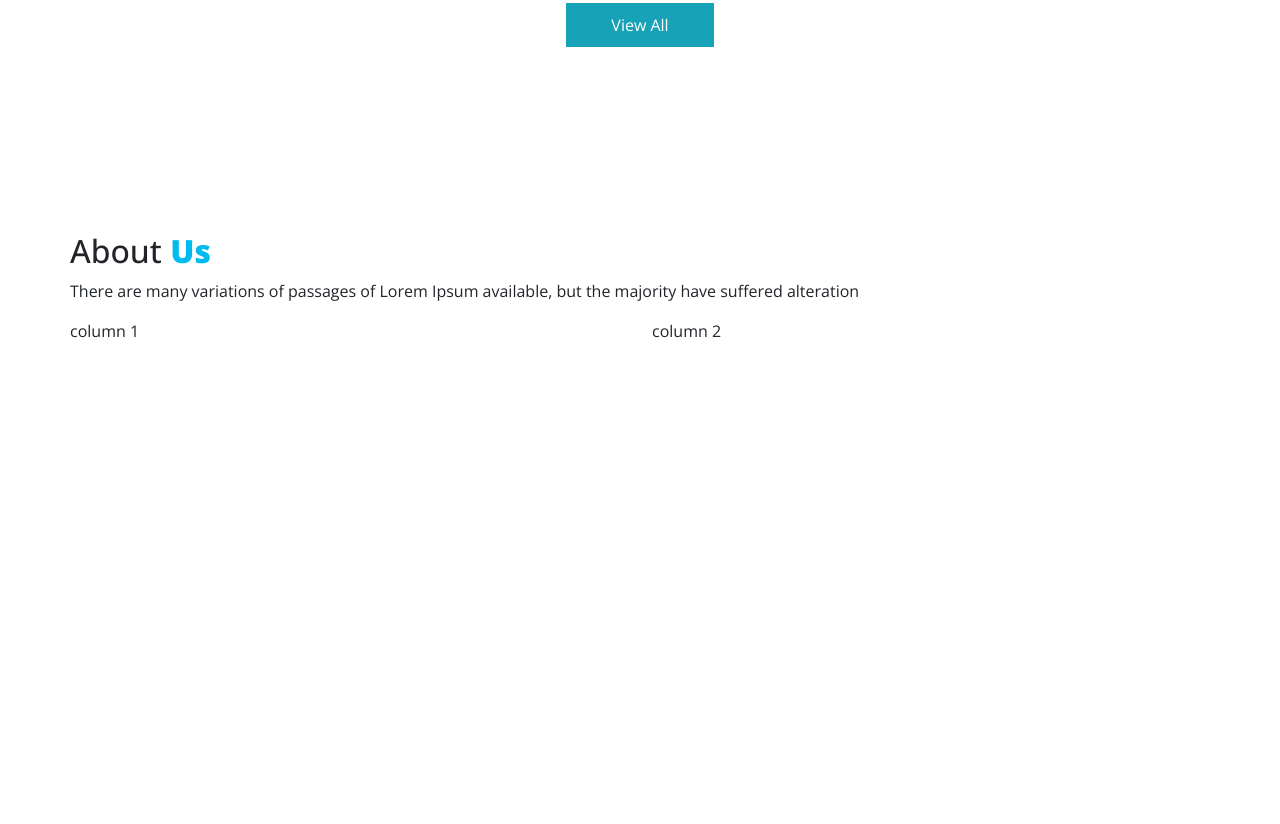
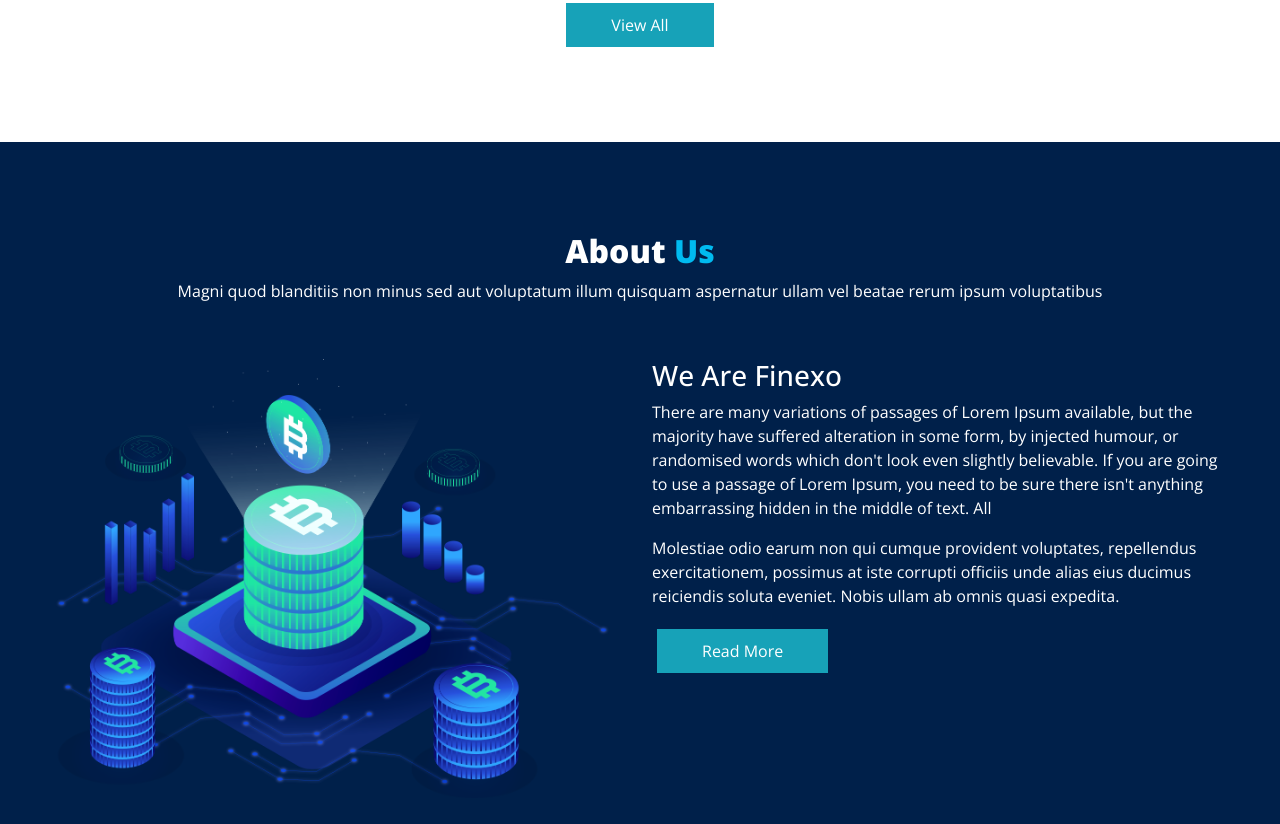
Before and after one commit to HoangDinhSon/finexo, a plain HTML site: page index.html in a window 1280 px wide. Shown: the part 1389-2213 px from the top of the page. Before the commit the page ends 1822 px from the top, so only its background shows below. Drawn offline with nearby package versions, Linux system fonts and the light colour scheme.

Commit message:
about us

```diff
--- a/css/style.css
+++ b/css/style.css
@@ -1,5 +1,6 @@
 :root {
   --violet: #231a6f;
+  --violet-dark: #00204a;
   --blue: #007bff;
   --blue-light: #00bbf0;
   --indigo: #6610f2;
@@ -74,6 +75,9 @@ li {
 .mb-8px {
   margin-bottom: 8px;
 }
+.mb-40px{
+  margin-bottom: 40px;
+}
 
 .mt-45px {
   margin-top: 45px;
@@ -97,7 +101,6 @@ li {
 
 .btn-first:hover {
   opacity: 70%;
-
 }
 
 .text-blue-light {
@@ -106,6 +109,12 @@ li {
 
 .flex {
   display: flex;
+}
+.text-center{
+  text-align: center;
+}
+.title-h2-left{
+  font-weight: 600;
 }
 
 /* Header */
@@ -116,7 +125,12 @@ li {
   align-items: center;
   color: white;
   height: 76px;
-  background: linear-gradient(to right, var(--violet) 20%, var(--violet) 40%, var(--violet) 100%);
+  background: linear-gradient(
+    to right,
+    var(--violet) 20%,
+    var(--violet) 40%,
+    var(--violet) 100%
+  );
 }
 
 .header-logo {
@@ -143,7 +157,12 @@ li {
 
 /* Carousel */
 #carouselHeader {
-  background: linear-gradient(to right, var(--violet) 20%, var(--violet) 40%, var(--violet) 90%);
+  background: linear-gradient(
+    to right,
+    var(--violet) 20%,
+    var(--violet) 40%,
+    var(--violet) 90%
+  );
   padding: 45px 0 145px;
 }
 
@@ -164,7 +183,6 @@ li {
 #carouselHeader .carousel-item .item-right {
   width: 585px;
   height: var(--item-carousel-header);
-
 }
 
 #carouselHeader .carousel-item .item-right img {
@@ -192,7 +210,6 @@ li {
   background-color: var(--blue-light);
   border-radius: 50%;
 }
-
 
 @keyframes up-down-img {
   0% {
@@ -245,3 +262,19 @@ li {
   display: flex;
   justify-content: center;
 }
+/* about us */
+.about-us-container {
+  background-color: var(--violet-dark);
+}
+.about-us {
+  color: var(--white);
+  max-width: 1170px;
+  margin: 0 auto;
+}
+.about-us .left-img {
+  max-width: 555px;
+  object-fit: cover;
+}
+.about-us .right-content {
+  margin: auto 0 ;
+}
--- a/index.html
+++ b/index.html
@@ -169,19 +169,38 @@
 
         </section>
         <!-- About Us -->
-        <section class="about-us container py-90px">
-            <div class="row">
-                <h2>About <span class="fw-bold text-blue-light">Us</span></h2>
-                <p>There are many variations of passages of Lorem Ipsum available, but the majority have suffered
-                    alteration</p>
-            </div>
-            <div class="row">
-                <div class="col">column 1 </div>
-                <div class="col">column 2</div>
-            </div>
-
+        <div class="about-us-container">
+            <section class="about-us  py-90px">
+                <div class="row text-center mb-40px">
+                    <h2 class="fw-bold">About <span class="fw-bold text-blue-light">Us</span> </h2>
+                    <p>Magni quod blanditiis non minus sed aut voluptatum illum quisquam aspernatur ullam vel beatae
+                        rerum ipsum voluptatibus</p>
+                </div>
+                <div class="row">
+                    <div class="col">
+                        <img src="assets/images/about-img.png" alt="money" class="left-img">
+                    </div>
+                    <div class="col">
+                        <div class="right-content">
+                            <h3>We Are Finexo</h3>
+                            <p>There are many variations of passages of Lorem Ipsum available, but the majority have
+                                suffered
+                                alteration in some form, by injected humour, or randomised words which don't look even
+                                slightly
+                                believable. If you are going to use a passage of Lorem Ipsum, you need to be sure there
+                                isn't
+                                anything embarrassing hidden in the middle of text. All</p>
+                            <p>Molestiae odio earum non qui cumque provident voluptates, repellendus exercitationem,
+                                possimus at
+                                iste corrupti officiis unde alias eius ducimus reiciendis soluta eveniet. Nobis ullam ab
+                                omnis
+                                quasi expedita.</p>
+                            <button type="button" class="btn-first">Read More</button>
+                        </div>
+                    </div>
+                </div>
+        </div>
         </section>
-
 </body>
 
 </html>
```
Also changed, not shown: assets/images/about-img.png (added).
